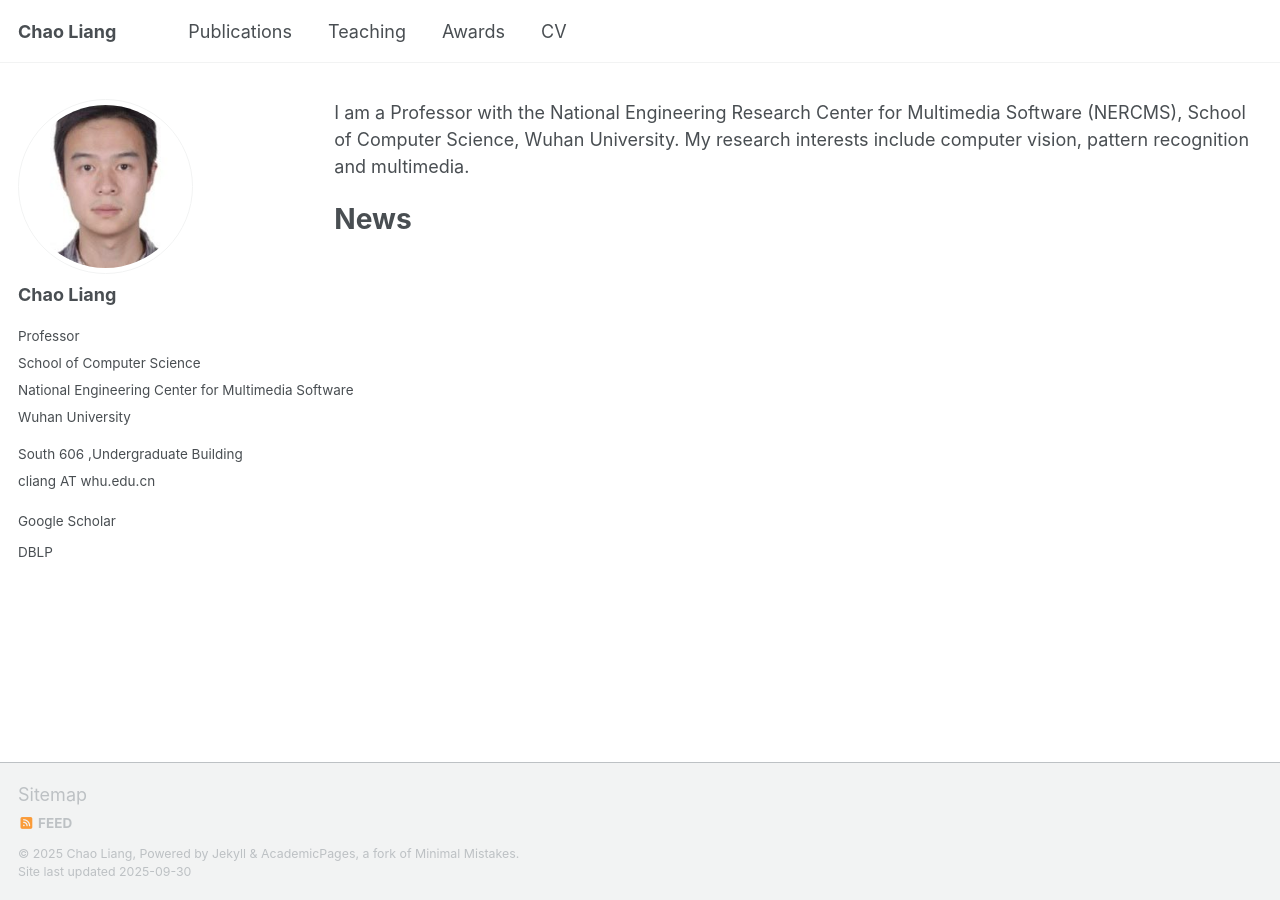
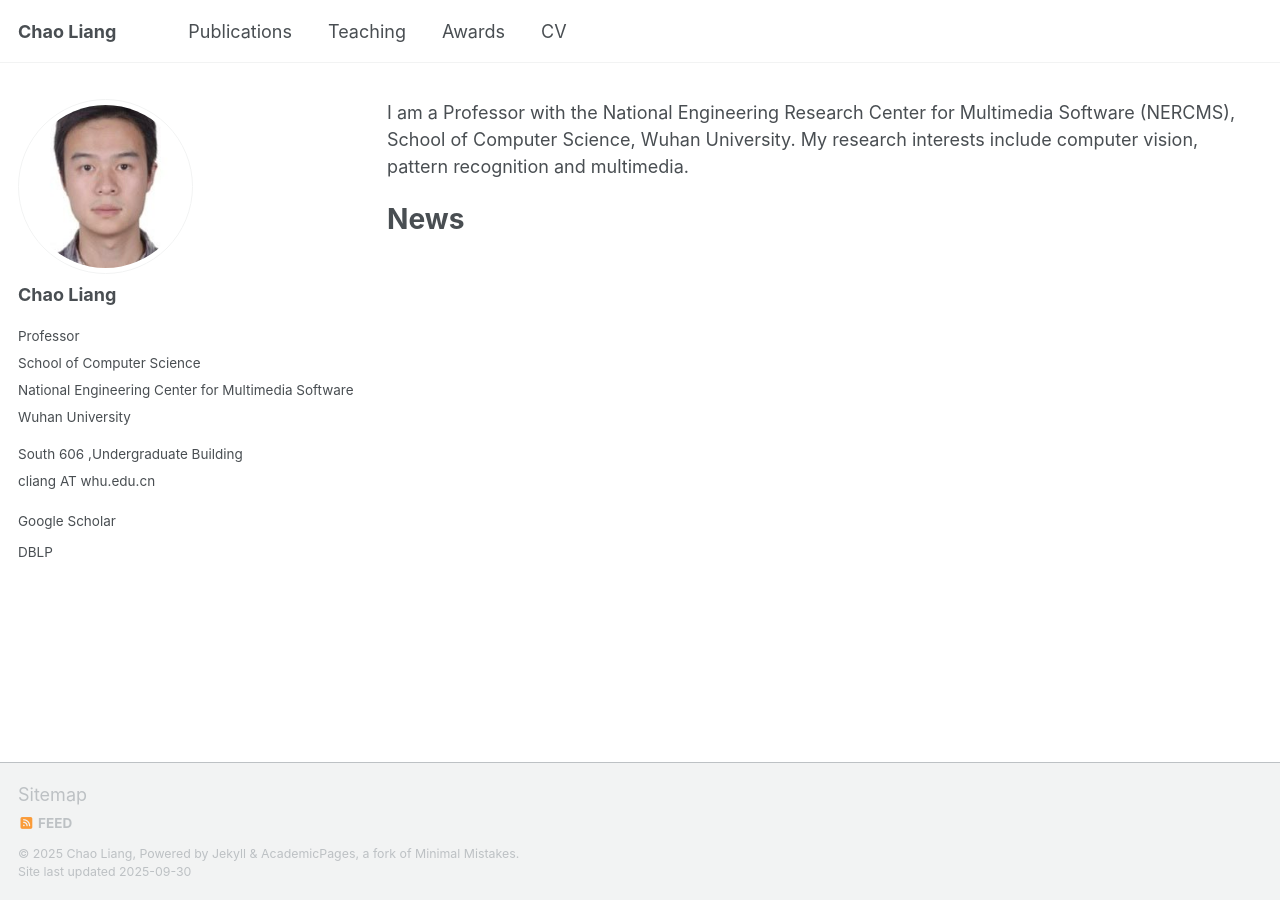
Before and after one commit to zhangsipng/page.github.io, a Jekyll site: the page built from _pages/about.md, in a window 1280 px wide. Built offline with Jekyll 4.4.1, drawn with Linux system fonts in a browser that asks for light colours; a script that is not in the unit is left out.

Commit message:
Update _page.scss

```diff
--- a/_sass/layout/_page.scss
+++ b/_sass/layout/_page.scss
@@ -19,7 +19,7 @@
 .page {
   @include breakpoint($large) {
     @include span(11 of 12 last);
-    @include prefix(2 of 12);
+    @include prefix(2.5 of 12);
     @include suffix(0 of 12);
   }
 
```
